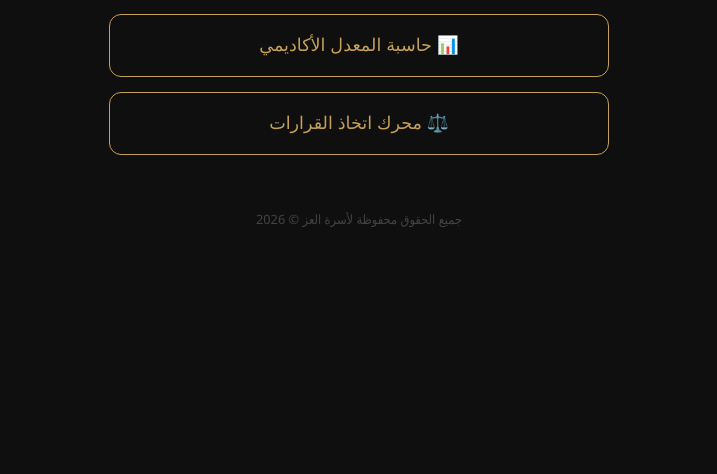
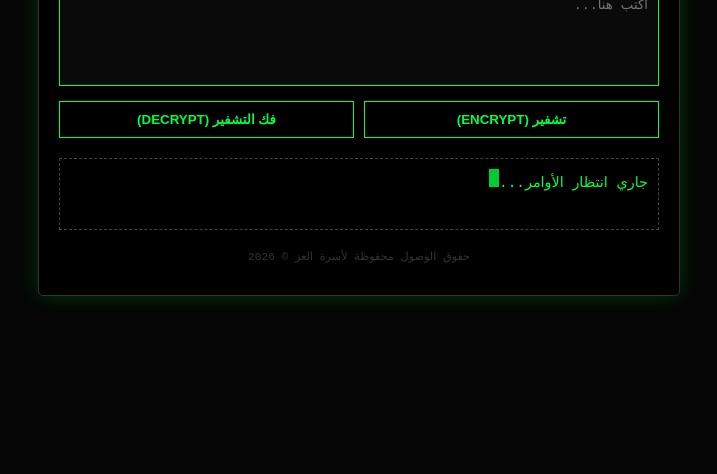
Before and after one commit to rayyanhatif-creator/Knights-Schools, a plain HTML site: page index.html in a window 1280 px wide. Shown: the part 326-800 px from the top of the page, without its empty margins (281-998 px from the left). Drawn offline with Linux system fonts and the light colour scheme.

Commit message:
Update index.html

```diff
--- a/index.html
+++ b/index.html
@@ -2,200 +2,140 @@
 <html lang="ar" dir="rtl">
 <head>
     <meta charset="UTF-8">
-    <meta name="viewport" content="width=device-width, initial-scale=1.0">
-    <title>منصة العز المتكاملة</title>
+    <title>The Black Box | نظام التشفير السري</title>
     <style>
-        /* التنسيق العام - Luxury Minimalist */
-        :root {
-            --gold: #c5a059;
-            --black: #0f0f0f;
-            --gray: #1a1a1a;
-            --white: #ffffff;
-            --transition: all 0.4s cubic-bezier(0.4, 0, 0.2, 1);
-        }
-
         body {
-            font-family: 'Segoe UI', Tahoma, Geneva, Verdana, sans-serif;
-            background-color: var(--black);
-            color: var(--white);
-            margin: 0;
+            background-color: #050505;
+            color: #00ff41; /* لون الهكرز الكلاسيكي أو خله #d4af37 للذهبي */
+            font-family: 'Courier New', Courier, monospace;
             display: flex;
             justify-content: center;
             align-items: center;
-            min-height: 100vh;
-            overflow-x: hidden;
+            height: 100vh;
+            margin: 0;
+            overflow: hidden;
         }
 
-        .main-container {
-            width: 100%;
-            max-width: 500px;
+        .terminal {
+            width: 80%;
+            max-width: 600px;
+            background: #000;
+            border: 1px solid #333;
             padding: 20px;
-            text-align: center;
+            box-shadow: 0 0 20px rgba(0, 255, 65, 0.2);
+            border-radius: 5px;
+            position: relative;
         }
 
-        /* واجهة الاختيار */
-        .home-screen {
-            display: block;
-            animation: fadeIn 0.8s ease;
+        .terminal::before {
+            content: "AL-EZZ SECURITY SYSTEM v2.0";
+            position: absolute;
+            top: -25px;
+            left: 10px;
+            font-size: 0.8rem;
+            color: #444;
         }
 
-        .app-card {
-            display: none; /* مخفي حتى يتم الاختيار */
-            background: var(--gray);
-            padding: 30px;
-            border-radius: 20px;
-            border: 1px solid var(--gold);
-            box-shadow: 0 15px 35px rgba(0,0,0,0.7);
-            animation: slideUp 0.5s ease;
+        h2 { text-align: center; letter-spacing: 5px; text-transform: uppercase; }
+
+        textarea {
+            width: 100%;
+            height: 100px;
+            background: #0a0a0a;
+            border: 1px solid #00ff41;
+            color: #00ff41;
+            padding: 10px;
+            box-sizing: border-box;
+            margin: 10px 0;
+            outline: none;
+            resize: none;
         }
 
-        h1 { color: var(--gold); margin-bottom: 30px; font-weight: 300; letter-spacing: 2px; }
+        .controls { display: flex; gap: 10px; }
 
-        .menu-btn {
+        button {
+            flex: 1;
+            padding: 10px;
             background: transparent;
-            border: 1px solid var(--gold);
-            color: var(--gold);
-            padding: 20px;
-            width: 100%;
-            margin-bottom: 15px;
-            border-radius: 12px;
-            font-size: 1.1rem;
+            border: 1px solid #00ff41;
+            color: #00ff41;
             cursor: pointer;
-            transition: var(--transition);
+            font-weight: bold;
+            transition: 0.3s;
         }
 
-        .menu-btn:hover {
-            background: var(--gold);
-            color: var(--black);
-            box-shadow: 0 0 20px rgba(197, 160, 89, 0.4);
+        button:hover {
+            background: #00ff41;
+            color: #000;
         }
 
-        /* العناصر المشتركة */
-        input {
-            width: 100%;
-            padding: 12px;
-            margin: 10px 0;
-            background: #000;
-            border: 1px solid #333;
-            color: white;
-            border-radius: 8px;
-            box-sizing: border-box;
-            outline: none;
+        #output {
+            margin-top: 20px;
+            padding: 10px;
+            border: 1px dashed #444;
+            min-height: 50px;
+            word-break: break-all;
+            font-size: 0.9rem;
         }
 
-        input:focus { border-color: var(--gold); }
-
-        .action-btn {
-            background: var(--gold);
-            color: var(--black);
-            border: none;
-            padding: 15px;
-            width: 100%;
-            border-radius: 8px;
-            font-weight: bold;
-            cursor: pointer;
-            margin-top: 10px;
+        .cursor {
+            display: inline-block;
+            width: 10px;
+            height: 18px;
+            background: #00ff41;
+            animation: blink 0.8s infinite;
         }
 
-        .back-btn {
-            background: none;
-            color: #666;
-            border: none;
-            margin-top: 20px;
-            cursor: pointer;
-            text-decoration: underline;
-        }
-
-        /* أنيميشن التحليل */
-        #loader { display: none; margin: 20px 0; }
-        .scanner {
-            width: 100%; height: 2px; background: var(--gold);
-            position: relative; animation: scan 1s infinite alternate;
-        }
-
-        @keyframes scan { from { transform: scaleX(0.1); opacity: 0.2; } to { transform: scaleX(1); opacity: 1; } }
-        @keyframes fadeIn { from { opacity: 0; } to { opacity: 1; } }
-        @keyframes slideUp { from { transform: translateY(30px); opacity: 0; } to { transform: translateY(0); opacity: 1; } }
-
-        footer { margin-top: 40px; font-size: 0.8rem; color: #444; }
+        @keyframes blink { 0%, 100% { opacity: 0; } 50% { opacity: 1; } }
     </style>
 </head>
 <body>
 
-<div class="main-container">
+<div class="terminal">
+    <h2>SYSTEM LOCKED</h2>
+    <p>> أدخل رسالتك السرية أدناه:</p>
+    <textarea id="message" placeholder="اكتب هنا..."></textarea>
 
-    <!-- الشاشة الرئيسية -->
-    <div id="home" class="home-screen">
-        <h1>منصة الذكاء الطلابي</h1>
-        <button class="menu-btn" onclick="showApp('gpa-app')">📊 حاسبة المعدل الأكاديمي</button>
-        <button class="menu-btn" onclick="showApp('decision-app')">⚖️ محرك اتخاذ القرارات</button>
-        <footer>جميع الحقوق محفوظة لأسرة العز &copy; 2026</footer>
+    <div class="controls">
+        <button onclick="encrypt()">تشفير (ENCRYPT)</button>
+        <button onclick="decrypt()">فك التشفير (DECRYPT)</button>
     </div>
 
-    <!-- تطبيق المعدل -->
-    <div id="gpa-app" class="app-card">
-        <h2>حاسبة المعدل</h2>
-        <input type="number" id="score" placeholder="الدرجة (من 100)">
-        <input type="number" id="hours" placeholder="عدد الساعات">
-        <button class="action-btn" onclick="calcGPA()">حساب النتيجة</button>
-        <div id="gpa-res" style="margin-top:20px; color:var(--gold); font-size:1.5rem;"></div>
-        <button class="back-btn" onclick="goHome()">العودة للرئيسية</button>
-    </div>
+    <div id="output">جاري انتظار الأوامر...<span class="cursor"></span></div>
 
-    <!-- تطبيق القرارات -->
-    <div id="decision-app" class="app-card">
-        <h2>محرك القرارات</h2>
-        <input type="text" id="c1" placeholder="الخيار الأول">
-        <input type="text" id="c2" placeholder="الخيار الثاني">
-        <button class="action-btn" onclick="startDecide()">بدء التحليل الرقمي</button>
-
-        <div id="loader">
-            <div class="scanner"></div>
-            <p style="font-size:0.8rem;">جاري معالجة البيانات...</p>
-        </div>
-
-        <div id="dec-res" style="margin-top:20px; color:var(--gold); font-size:1.2rem;"></div>
-        <button class="back-btn" onclick="goHome()">العودة للرئيسية</button>
-    </div>
-
+    <p style="font-size: 0.7rem; color: #333; margin-top: 20px; text-align: center;">
+        حقوق الوصول محفوظة لأسرة العز © 2026
+    </p>
 </div>
 
 <script>
-    function showApp(appId) {
-        document.getElementById('home').style.display = 'none';
-        document.getElementById(appId).style.display = 'block';
+    // وظيفة التشفير بسيطة لكن شكلها معقد (Base64)
+    function encrypt() {
+        let msg = document.getElementById('message').value;
+        if(!msg) return;
+
+        document.getElementById('output').innerText = "جاري التشفير...";
+
+        setTimeout(() => {
+            let encoded = btoa(unescape(encodeURIComponent(msg)));
+            document.getElementById('output').innerText = "الرمز السري: " + encoded;
+        }, 800);
     }
 
-    function goHome() {
-        document.querySelectorAll('.app-card').forEach(app => app.style.display = 'none');
-        document.getElementById('home').style.display = 'block';
-        // مسح النتائج السابقة
-        document.getElementById('gpa-res').innerText = '';
-        document.getElementById('dec-res').innerText = '';
-    }
+    function decrypt() {
+        let msg = document.getElementById('message').value;
+        if(!msg) return;
 
-    function calcGPA() {
-        let s = parseFloat(document.getElementById('score').value);
-        let h = parseFloat(document.getElementById('hours').value);
-        if(!s || !h) return alert("أدخل البيانات");
-
-        let point = s >= 95 ? 5 : s >= 90 ? 4.75 : s >= 80 ? 4 : 3;
-        document.getElementById('gpa-res').innerText = "المعدل التقريبي: " + point;
-    }
-
-    function startDecide() {
-        let c1 = document.getElementById('c1').value;
-        let c2 = document.getElementById('c2').value;
-        if(!c1 || !c2) return alert("أدخل الخيارين");
-
-        document.getElementById('loader').style.display = 'block';
-        document.getElementById('dec-res').innerText = '';
+        document.getElementById('output').innerText = "جاري فك التشفير...";
 
         setTimeout(() => {
-            document.getElementById('loader').style.display = 'none';
-            let winner = Math.random() > 0.5 ? c1 : c2;
-            document.getElementById('dec-res').innerText = "القرار الأفضل: " + winner;
-        }, 2000);
+            try {
+                let decoded = decodeURIComponent(escape(atob(msg)));
+                document.getElementById('output').innerText = "الرسالة الأصلية: " + decoded;
+            } catch(e) {
+                document.getElementById('output').innerText = "خطأ: الرمز غير صحيح!";
+            }
+        }, 800);
     }
 </script>
 
```
